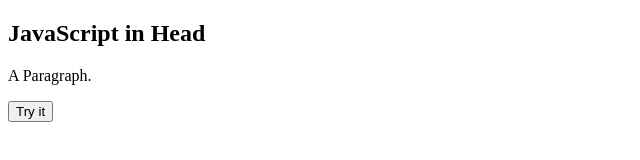
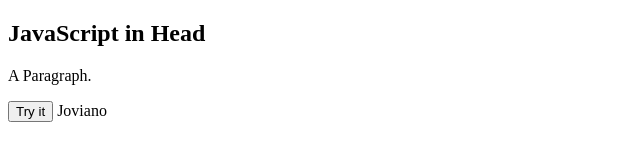
Before and after one commit to powmann/JavaScript, a plain HTML site: page index.html in a window 1280 px wide. Shown: the full height of the page, 0-640 px from the left. Drawn offline with Linux system fonts and the light colour scheme.

Commit message:
Update index.html
add name for test

```diff
--- a/index.html
+++ b/index.html
@@ -28,6 +28,6 @@ if (num < 0) {
 
 <button type="button" onclick="fatorial(5)">Try it</button>
 
-
+Joviano
 </body>
 </html>
```
